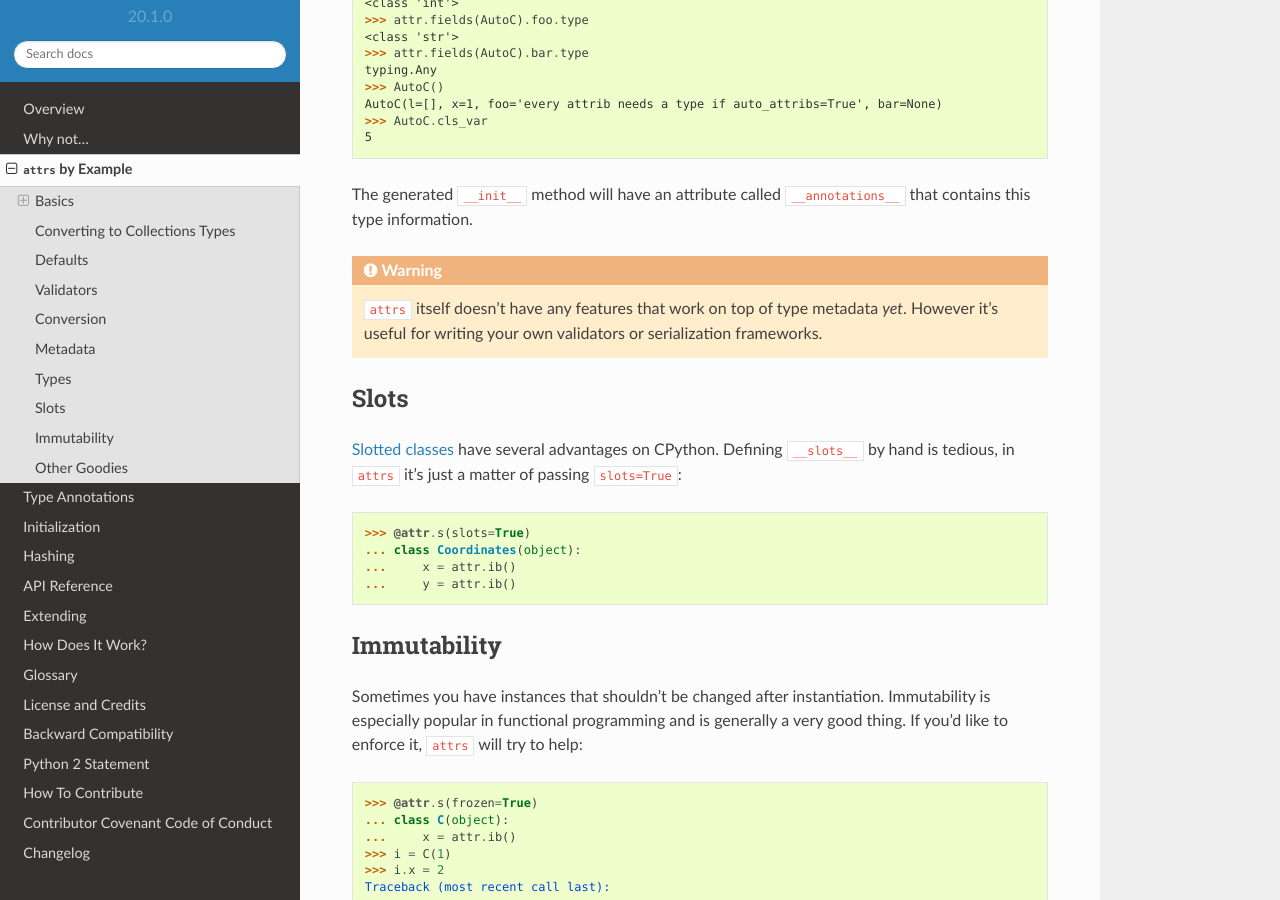
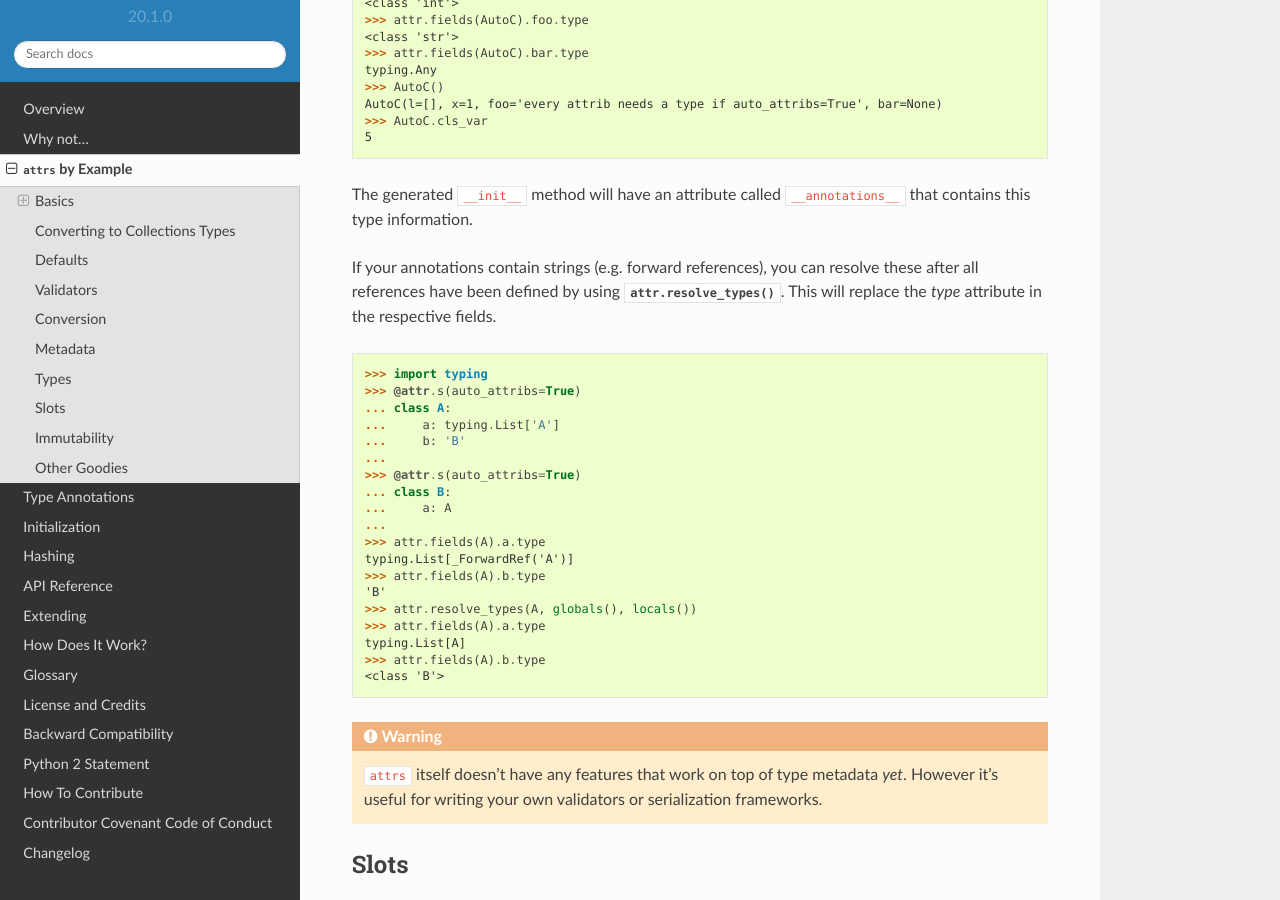
Before and after one commit to python-attrs/attrs, a Sphinx documentation site: the page built from docs/examples.rst, in a window 1280 px wide and 900 px high, scrolled down 9564 px. Built offline with Sphinx 7.4.7 and the Read the Docs theme 2.0.0, drawn with Linux system fonts in a browser that asks for light colours.

Commit message:
Add attr.resolve_types
This adds `attr.resolve_types` which can be used to resolve forward declarations in classes created using `__annotations__`

Fixes #265

```diff
--- /dev/null
+++ b/changelog.d/302.change.rst
@@ -0,0 +1,2 @@
+Added ``attr.resolve_types()``.
+This function lets you resolve forward references that might exist in your annotations.
--- a/docs/examples.rst
+++ b/docs/examples.rst
@@ -530,6 +530,32 @@ If you don't mind annotating *all* attributes, you can even drop the `attr.ib` a
 
 The generated ``__init__`` method will have an attribute called ``__annotations__`` that contains this type information.
 
+If your annotations contain strings (e.g. forward references),
+you can resolve these after all references have been defined by using :func:`attr.resolve_types`.
+This will replace the *type* attribute in the respective fields.
+
+.. doctest::
+
+    >>> import typing
+    >>> @attr.s(auto_attribs=True)
+    ... class A:
+    ...     a: typing.List['A']
+    ...     b: 'B'
+    ...
+    >>> @attr.s(auto_attribs=True)
+    ... class B:
+    ...     a: A
+    ...
+    >>> attr.fields(A).a.type
+    typing.List[_ForwardRef('A')]
+    >>> attr.fields(A).b.type
+    'B'
+    >>> attr.resolve_types(A, globals(), locals())
+    >>> attr.fields(A).a.type
+    typing.List[A]
+    >>> attr.fields(A).b.type
+    <class 'B'>
+
 .. warning::
 
    ``attrs`` itself doesn't have any features that work on top of type metadata *yet*.
--- a/src/attr/__init__.py
+++ b/src/attr/__init__.py
@@ -14,6 +14,7 @@ from ._make import (
     fields,
     fields_dict,
     make_class,
+    resolve_types,
     validate,
 )
 from ._version_info import VersionInfo
@@ -61,6 +62,7 @@ __all__ = [
     "has",
     "ib",
     "make_class",
+    "resolve_types",
     "s",
     "set_run_validators",
     "setters",
```
Also changed, not shown: docs/api.rst (+26 -0 lines), 2 other files.
